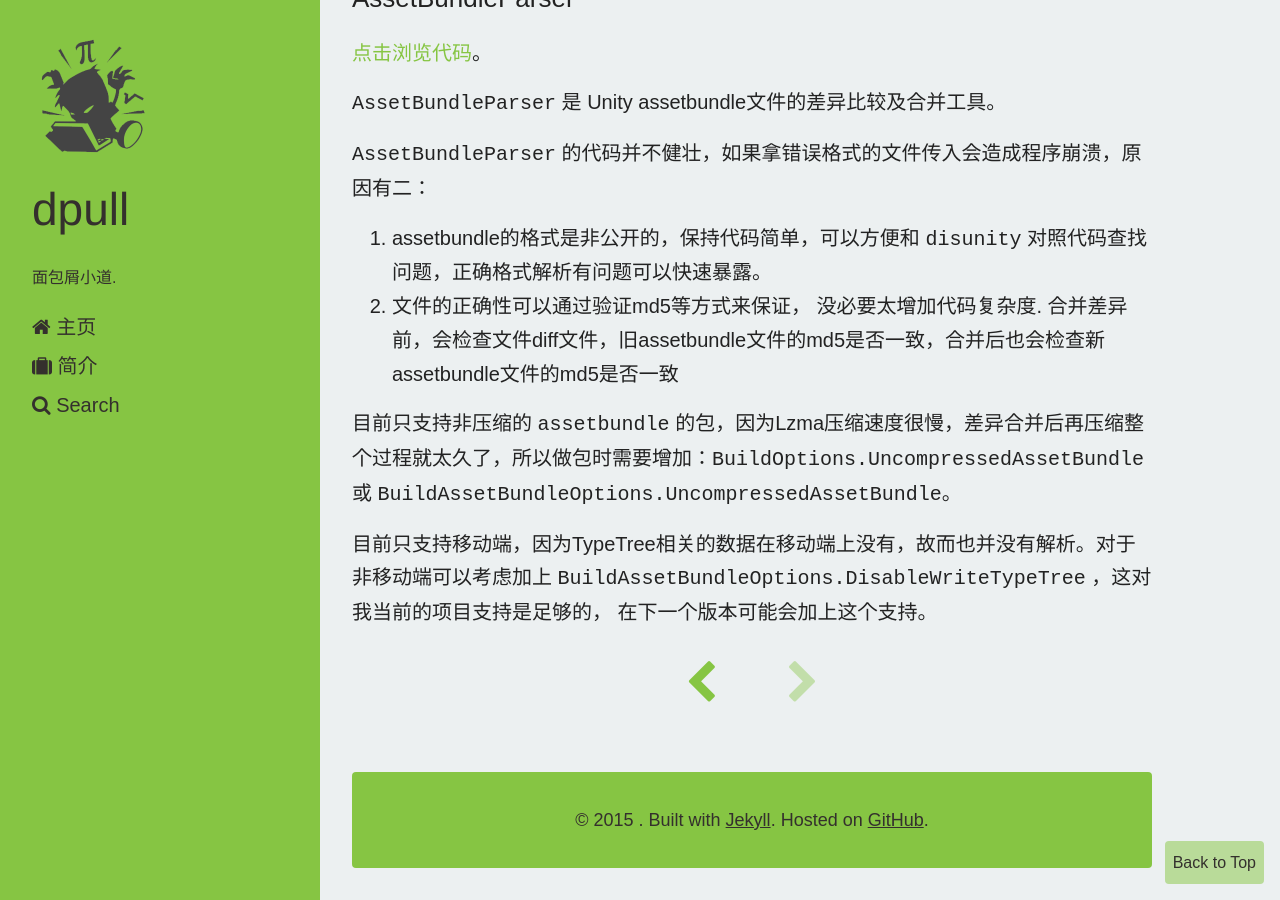
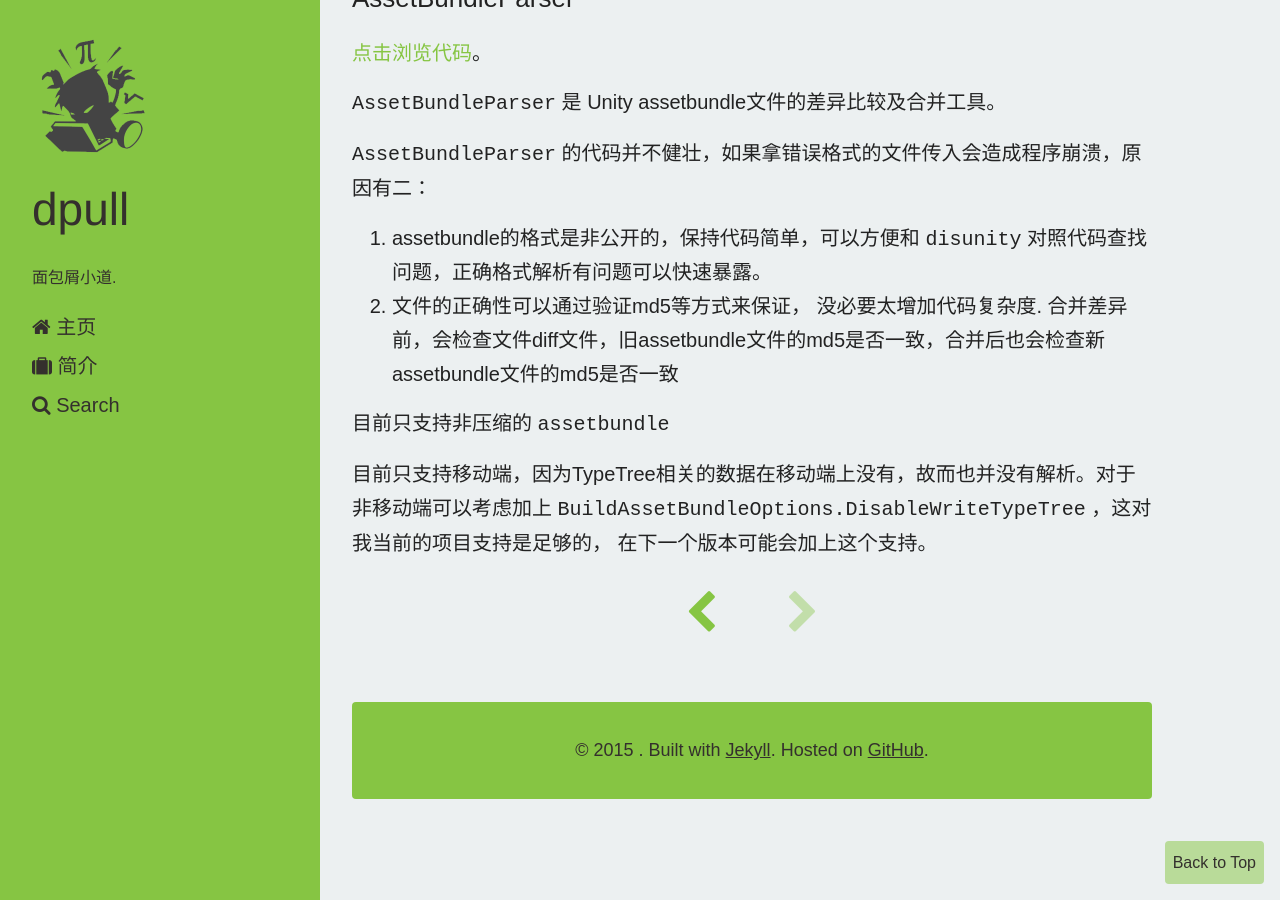
Before and after one commit to dpull/dpull.github.io, a Jekyll site: the page built from _posts/hero/2015-03-11-test.md, in a window 1280 px wide and 900 px high, scrolled down 2148 px. Built offline with Jekyll 4.4.1, drawn with Linux system fonts in a browser that asks for light colours; nearby versions of some CDN libraries; Markdown is read by kramdown in place of the engine named in the settings; comment, search, counter and statistics services are not loaded.

Commit message:
Update 2015-03-11-test.md

```diff
--- a/_posts/hero/2015-03-11-test.md
+++ b/_posts/hero/2015-03-11-test.md
@@ -64,6 +64,6 @@ tags: []
 1. assetbundle的格式是非公开的，保持代码简单，可以方便和 `disunity` 对照代码查找问题，正确格式解析有问题可以快速暴露。
 1. 文件的正确性可以通过验证md5等方式来保证， 没必要太增加代码复杂度. 合并差异前，会检查文件diff文件，旧assetbundle文件的md5是否一致，合并后也会检查新assetbundle文件的md5是否一致
 
-目前只支持非压缩的 `assetbundle` 的包，因为Lzma压缩速度很慢，差异合并后再压缩整个过程就太久了，所以做包时需要增加：`BuildOptions.UncompressedAssetBundle` 或 `BuildAssetBundleOptions.UncompressedAssetBundle`。
+目前只支持非压缩的 `assetbundle`
 
 目前只支持移动端，因为TypeTree相关的数据在移动端上没有，故而也并没有解析。对于非移动端可以考虑加上 `BuildAssetBundleOptions.DisableWriteTypeTree` ，这对我当前的项目支持是足够的， 在下一个版本可能会加上这个支持。
```
